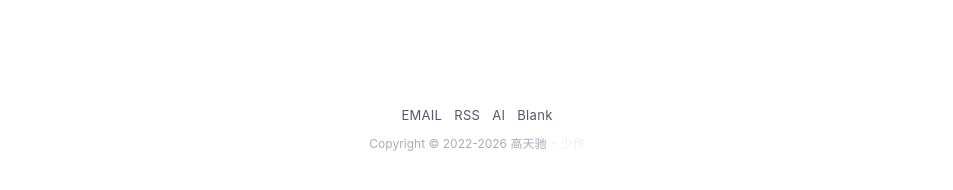
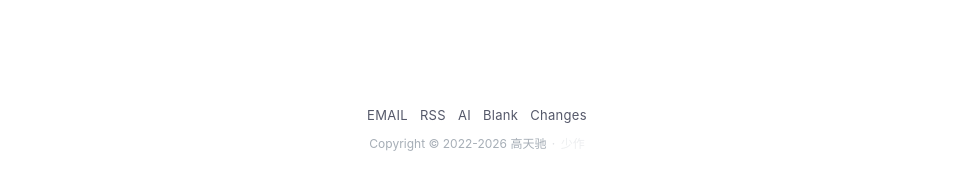
Before and after one commit to gaotianchi/gaotianchi.github.io, a Jekyll site: the page built from index.md, in a window 1280 px wide. Shown: the part 245-435 px from the top of the page, without its empty margins (163-1116 px from the left). Built offline with Jekyll 4.4.1, drawn with Linux system fonts in a browser that asks for light colours.

Commit message:
add /changelog page tracking site updates

```diff
--- a/_includes/footer.html
+++ b/_includes/footer.html
@@ -6,6 +6,7 @@
     <a class="footer_item" href="/feed.xml">RSS</a>
     <a class="footer_item" href="/ai/">AI</a>
     <a class="footer_item" href="/blank/">Blank</a>
+    <a class="footer_item" href="/changelog/">Changes</a>
   </div>
   <small class="footer_copyright">
     Copyright &copy; 2022-{{ site.time | date: "%Y" }} 高天驰
```
Also changed, not shown: changelog.md (added).
